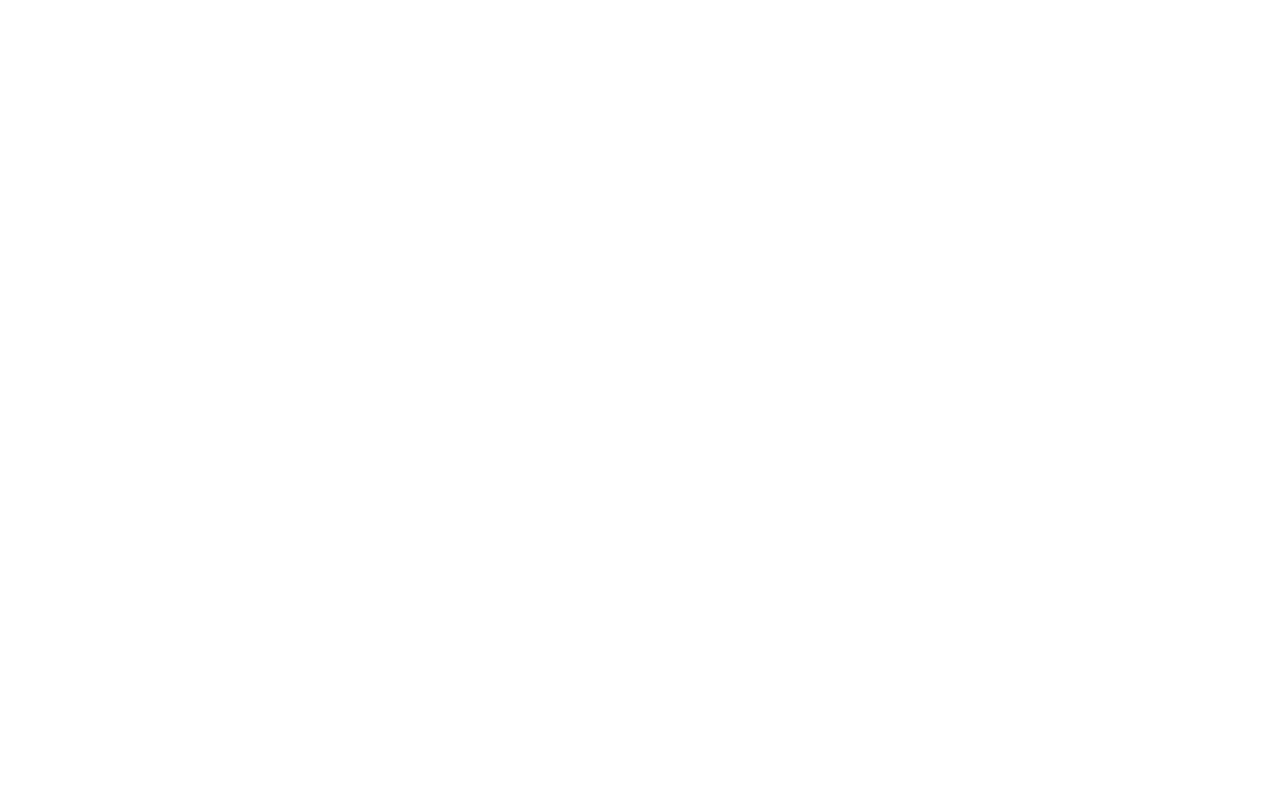
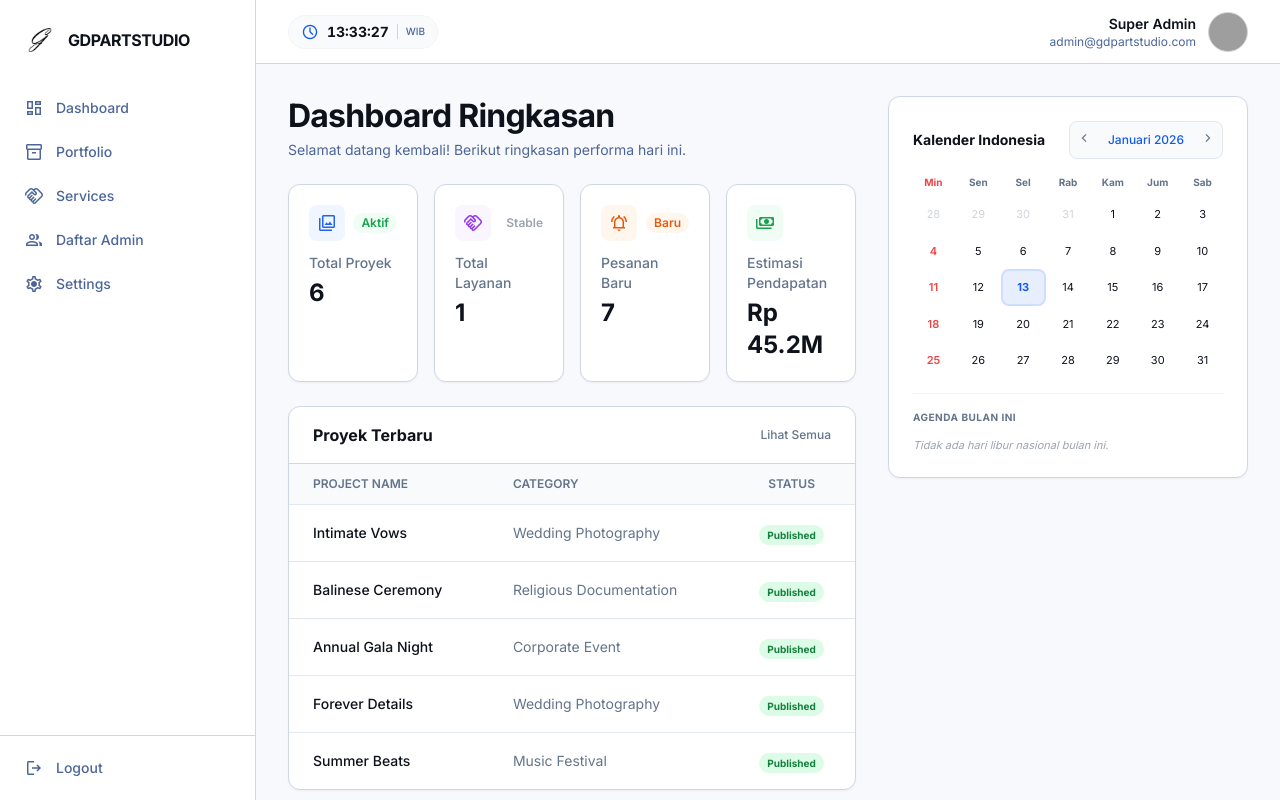
Before and after one commit to DanielWidhi/gdpartstudio-php, a PHP site: page /gdpartstudio/pages/admin/admindashboard.php in a window 1280 px wide. Before the commit the page is empty. Run offline with PHP 8.4, Linux system fonts and the light colour scheme; a user stored in the database is signed in; data comes from the database, SQL or seed files in the repository; tables that the repository leaves empty or names only in its code hold one stand-in row (values such as "Sample post"); some libraries are stand-ins or nearby versions; grey boxes are pictures that could not be loaded.

Commit message:
update admindashboard p.1

```diff
--- a/assets/components/admin/sidebar.php
+++ b/assets/components/admin/sidebar.php
@@ -14,7 +14,7 @@
     <nav class="flex flex-col gap-1 px-3 mt-2 flex-1">
 
         <!-- Dashboard (Placeholder) -->
-        <a href="#" class="flex items-center gap-3 px-3 py-2.5 rounded-lg hover:bg-[#f3f4f6] group transition-colors">
+        <a href="admindashboard.php" class="flex items-center gap-3 px-3 py-2.5 rounded-lg hover:bg-[#f3f4f6] group transition-colors">
             <span class="material-symbols-outlined text-[#4c669a] group-hover:text-[#0d121b]">dashboard</span>
             <span class="text-[#4c669a] text-sm font-medium group-hover:text-[#0d121b]">Dashboard</span>
         </a>
--- a/pages/admin/admindashboard.php
+++ b/pages/admin/admindashboard.php
@@ -0,0 +1,363 @@
+<?php
+session_start();
+include '../../db.php';
+
+// 1. CEK LOGIN
+if (!isset($_SESSION['admin_logged_in']) || $_SESSION['admin_logged_in'] !== true) {
+    header("Location: ../login.php");
+    exit;
+}
+
+// 2. HITUNG DATA
+$q_proj = mysqli_query($conn, "SELECT COUNT(*) as total FROM projects");
+$total_projects = mysqli_fetch_assoc($q_proj)['total'];
+
+$q_serv = mysqli_query($conn, "SELECT COUNT(*) as total FROM services");
+$total_services = mysqli_fetch_assoc($q_serv)['total'];
+
+$q_recent = mysqli_query($conn, "SELECT * FROM projects ORDER BY created_at DESC LIMIT 5");
+?>
+
+<!DOCTYPE html>
+<html class="light" lang="en">
+<head>
+    <meta charset="utf-8"/>
+    <meta content="width=device-width, initial-scale=1.0" name="viewport"/>
+    <title>GDPARTSTUDIO - Dashboard</title>
+
+    <link href="https://fonts.googleapis.com" rel="preconnect"/>
+    <link crossorigin="" href="https://fonts.gstatic.com" rel="preconnect"/>
+    <link href="https://fonts.googleapis.com/css2?family=Inter:wght@300;400;500;600;700&amp;display=swap" rel="stylesheet"/>
+    <link href="https://fonts.googleapis.com/css2?family=Material+Symbols+Outlined:wght,FILL@100..700,0..1&amp;display=swap" rel="stylesheet"/>
+    <script src="https://cdn.tailwindcss.com?plugins=forms,container-queries"></script>
+    <script id="tailwind-config">
+        tailwind.config = {
+            darkMode: "class",
+            theme: {
+                extend: {
+                    colors: {
+                        "primary": "#135bec",
+                        "primary-hover": "#0f4bc4",
+                        "background-light": "#f8f9fc",
+                        "background-dark": "#101622",
+                    },
+                    fontFamily: {
+                        "display": ["Inter", "sans-serif"]
+                    },
+                },
+            },
+        }
+    </script>
+    <style>
+        body { font-family: 'Inter', sans-serif; }
+        .material-symbols-outlined { font-size: 20px; font-variation-settings: 'FILL' 0; }
+        .material-symbols-outlined.fill { font-variation-settings: 'FILL' 1; }
+        ::-webkit-scrollbar { width: 6px; }
+        ::-webkit-scrollbar-track { background: transparent; }
+        ::-webkit-scrollbar-thumb { background: #cbd5e1; border-radius: 10px; }
+    </style>
+</head>
+<body class="bg-background-light text-[#0d121b] flex h-screen overflow-hidden">
+
+    <!-- 1. SIDEBAR -->
+    <?php
+        $currentPage = 'dashboard';
+        include '../../assets/components/admin/sidebar.php';
+    ?>
+
+    <!-- 2. MOBILE HEADER -->
+    <?php include '../../assets/components/admin/mobile_header.php'; ?>
+
+    <!-- MAIN CONTENT -->
+    <main class="flex-1 flex flex-col h-full overflow-hidden relative md:ml-0 mt-14 md:mt-0">
+
+        <!-- HEADER -->
+        <header class="h-16 bg-white border-b border-[#cfd7e7] flex items-center justify-between px-8 shrink-0">
+            <div class="flex items-center gap-4">
+                <div class="flex items-center gap-2 px-3 py-1.5 bg-gray-50 rounded-full border border-gray-100">
+                    <span class="material-symbols-outlined text-primary text-[18px]">schedule</span>
+                    <span class="text-sm font-bold text-[#0d121b] tabular-nums" id="clock">00:00:00</span>
+                    <span class="text-[10px] font-medium text-[#4c669a] border-l border-gray-300 pl-2 uppercase">WIB</span>
+                </div>
+            </div>
+            <div class="flex items-center gap-3">
+                <div class="text-right hidden sm:block">
+                    <p class="text-sm font-semibold text-[#0d121b]"><?= $_SESSION['admin_name'] ?? 'Admin' ?></p>
+                    <p class="text-xs text-[#4c669a]"><?= $_SESSION['admin_email'] ?? 'admin@gdpartstudio.com' ?></p>
+                </div>
+                <div class="w-10 h-10 rounded-full bg-gray-200 bg-cover bg-center border border-gray-300" style="background-image: url('../../assets/images/user-placeholder.jpg');"></div>
+            </div>
+        </header>
+
+        <!-- CONTENT -->
+        <div class="flex-1 overflow-y-auto bg-background-light p-4 md:p-8">
+            <div class="max-w-[1400px] mx-auto">
+                <div class="flex flex-col lg:flex-row gap-8">
+
+                    <!-- LEFT COLUMN -->
+                    <div class="flex-1 flex flex-col gap-6">
+                        <div class="flex flex-col md:flex-row md:items-end justify-between gap-4">
+                            <div>
+                                <h2 class="text-[#0d121b] text-[32px] font-bold leading-tight tracking-tight">Dashboard Ringkasan</h2>
+                                <p class="text-[#4c669a] text-sm font-normal mt-1">Selamat datang kembali! Berikut ringkasan performa hari ini.</p>
+                            </div>
+                        </div>
+
+                        <!-- Cards -->
+                        <div class="grid grid-cols-1 sm:grid-cols-2 xl:grid-cols-4 gap-4">
+                            <div class="bg-white p-5 rounded-xl border border-[#cfd7e7] shadow-sm flex flex-col gap-1">
+                                <div class="flex items-center justify-between mb-2">
+                                    <span class="p-2 bg-blue-50 text-blue-600 rounded-lg material-symbols-outlined">photo_library</span>
+                                    <span class="text-xs font-semibold text-green-600 bg-green-50 px-2 py-0.5 rounded-full">Aktif</span>
+                                </div>
+                                <p class="text-[#64748b] text-sm font-medium">Total Proyek</p>
+                                <h3 class="text-[#0d121b] text-2xl font-bold"><?= $total_projects ?></h3>
+                            </div>
+                            <div class="bg-white p-5 rounded-xl border border-[#cfd7e7] shadow-sm flex flex-col gap-1">
+                                <div class="flex items-center justify-between mb-2">
+                                    <span class="p-2 bg-purple-50 text-purple-600 rounded-lg material-symbols-outlined">handshake</span>
+                                    <span class="text-xs font-semibold text-gray-400">Stable</span>
+                                </div>
+                                <p class="text-[#64748b] text-sm font-medium">Total Layanan</p>
+                                <h3 class="text-[#0d121b] text-2xl font-bold"><?= $total_services ?></h3>
+                            </div>
+                            <!-- Static dummy for now -->
+                            <div class="bg-white p-5 rounded-xl border border-[#cfd7e7] shadow-sm flex flex-col gap-1">
+                                <div class="flex items-center justify-between mb-2">
+                                    <span class="p-2 bg-orange-50 text-orange-600 rounded-lg material-symbols-outlined">notifications_active</span>
+                                    <span class="text-xs font-semibold text-orange-600 bg-orange-50 px-2 py-0.5 rounded-full">Baru</span>
+                                </div>
+                                <p class="text-[#64748b] text-sm font-medium">Pesanan Baru</p>
+                                <h3 class="text-[#0d121b] text-2xl font-bold">7</h3>
+                            </div>
+                            <div class="bg-white p-5 rounded-xl border border-[#cfd7e7] shadow-sm flex flex-col gap-1">
+                                <div class="flex items-center justify-between mb-2">
+                                    <span class="p-2 bg-green-50 text-green-600 rounded-lg material-symbols-outlined">payments</span>
+                                </div>
+                                <p class="text-[#64748b] text-sm font-medium">Estimasi Pendapatan</p>
+                                <h3 class="text-[#0d121b] text-2xl font-bold">Rp 45.2M</h3>
+                            </div>
+                        </div>
+
+                        <!-- Table -->
+                        <div class="bg-white border border-[#cfd7e7] rounded-xl shadow-sm overflow-hidden">
+                            <div class="px-6 py-4 border-b border-[#cfd7e7] flex items-center justify-between">
+                                <h4 class="text-base font-bold text-[#0d121b]">Proyek Terbaru</h4>
+                                <a href="admin_portfolio.php" class="text-xs font-medium text-[#64748b] hover:text-[#0d121b]">Lihat Semua</a>
+                            </div>
+                            <div class="overflow-x-auto">
+                                <table class="w-full text-left border-collapse">
+                                    <thead>
+                                        <tr class="bg-[#f8fafc] border-b border-[#e2e8f0]">
+                                            <th class="px-6 py-3 text-xs font-semibold text-[#64748b] uppercase">Project Name</th>
+                                            <th class="px-6 py-3 text-xs font-semibold text-[#64748b] uppercase">Category</th>
+                                            <th class="px-6 py-3 text-xs font-semibold text-[#64748b] uppercase text-center">Status</th>
+                                        </tr>
+                                    </thead>
+                                    <tbody class="divide-y divide-[#e2e8f0]">
+                                        <?php if(mysqli_num_rows($q_recent) > 0): ?>
+                                            <?php while($row = mysqli_fetch_assoc($q_recent)): ?>
+                                            <tr class="hover:bg-[#f8fafc]">
+                                                <td class="px-6 py-4 text-sm font-medium text-[#0d121b]"><?= $row['title'] ?></td>
+                                                <td class="px-6 py-4 text-sm text-[#64748b]"><?= $row['category_display'] ?></td>
+                                                <td class="px-6 py-4 text-center">
+                                                    <span class="px-2 py-1 rounded-full text-[10px] font-bold <?= $row['status'] == 'Published' ? 'bg-green-100 text-green-700' : 'bg-gray-100 text-gray-600' ?>">
+                                                        <?= $row['status'] ?>
+                                                    </span>
+                                                </td>
+                                            </tr>
+                                            <?php endwhile; ?>
+                                        <?php else: ?>
+                                            <tr><td colspan="3" class="px-6 py-4 text-center text-sm text-gray-500">Belum ada proyek.</td></tr>
+                                        <?php endif; ?>
+                                    </tbody>
+                                </table>
+                            </div>
+                        </div>
+                    </div>
+
+                    <!-- RIGHT COLUMN (Calendar) -->
+                    <div class="w-full lg:w-[360px] flex flex-col gap-6 shrink-0">
+
+                        <!-- DYNAMIC CALENDAR WIDGET -->
+                        <div class="bg-white rounded-xl border border-[#cfd7e7] shadow-sm p-6">
+
+                            <!-- Calendar Header (Month Navigation) -->
+                            <div class="flex items-center justify-between mb-4">
+                                <h4 class="text-sm font-bold text-[#0d121b]">Kalender Indonesia</h4>
+                                <div class="flex items-center gap-1 bg-gray-50 rounded-lg p-0.5 border border-[#e2e8f0]">
+                                    <button id="prevMonth" class="p-1 hover:bg-white hover:shadow-sm rounded transition text-[#64748b]">
+                                        <span class="material-symbols-outlined text-[16px]">chevron_left</span>
+                                    </button>
+                                    <span id="currentMonthYear" class="text-xs font-medium text-primary px-2 min-w-[90px] text-center select-none">...</span>
+                                    <button id="nextMonth" class="p-1 hover:bg-white hover:shadow-sm rounded transition text-[#64748b]">
+                                        <span class="material-symbols-outlined text-[16px]">chevron_right</span>
+                                    </button>
+                                </div>
+                            </div>
+
+                            <!-- Calendar Grid Header -->
+                            <div class="grid grid-cols-7 gap-1 mb-2">
+                                <div class="text-[10px] font-bold text-red-500 text-center">Min</div>
+                                <div class="text-[10px] font-bold text-[#64748b] text-center">Sen</div>
+                                <div class="text-[10px] font-bold text-[#64748b] text-center">Sel</div>
+                                <div class="text-[10px] font-bold text-[#64748b] text-center">Rab</div>
+                                <div class="text-[10px] font-bold text-[#64748b] text-center">Kam</div>
+                                <div class="text-[10px] font-bold text-[#64748b] text-center">Jum</div>
+                                <div class="text-[10px] font-bold text-[#64748b] text-center">Sab</div>
+                            </div>
+
+                            <!-- Calendar Days Container -->
+                            <div id="calendar-grid" class="grid grid-cols-7 gap-1 mb-4">
+                                <!-- Days will be injected here by JS -->
+                            </div>
+
+                            <!-- Holiday List -->
+                            <div class="space-y-3 mt-4 pt-4 border-t border-gray-100 max-h-[200px] overflow-y-auto custom-scrollbar" id="holiday-list">
+                                <p class="text-xs text-center text-gray-400">Memuat hari libur...</p>
+                            </div>
+                        </div>
+
+                    </div>
+                </div>
+            </div>
+        </div>
+    </main>
+
+    <!-- SCRIPT CLOCK & CALENDAR -->
+    <script>
+        // --- JAM DIGITAL ---
+        function updateClock() {
+            const now = new Date();
+            const timeString = now.toLocaleTimeString('id-ID', { hour: '2-digit', minute: '2-digit', second: '2-digit' }).replace(/\./g, ':');
+            document.getElementById('clock').textContent = timeString;
+        }
+        setInterval(updateClock, 1000);
+        updateClock();
+
+        // --- KALENDER GLOBAL DINAMIS ---
+        let currDate = new Date();
+        let currYear = currDate.getFullYear();
+        let currMonth = currDate.getMonth();
+        let globalHolidays = [];
+
+        const monthNames = ["Januari", "Februari", "Maret", "April", "Mei", "Juni", "Juli", "Agustus", "September", "Oktober", "November", "Desember"];
+
+        // Fetch Hari Libur dari API (Nager.Date)
+        async function fetchHolidays(year) {
+            try {
+                // Menggunakan API publik nager.at untuk Indonesia (ID)
+                const response = await fetch(`https://date.nager.at/api/v3/PublicHolidays/${year}/ID`);
+                if (!response.ok) throw new Error('Gagal mengambil data libur');
+                globalHolidays = await response.json();
+                renderCalendar(); // Render ulang setelah data dapat
+            } catch (error) {
+                console.error("Error fetching holidays:", error);
+                document.getElementById('holiday-list').innerHTML = '<p class="text-xs text-center text-red-400">Gagal memuat libur.</p>';
+                renderCalendar(); // Tetap render kalender meski tanpa libur
+            }
+        }
+
+        // Render Kalender
+        function renderCalendar() {
+            const firstDayOfMonth = new Date(currYear, currMonth, 1).getDay(); // 0 = Minggu
+            const lastDateOfMonth = new Date(currYear, currMonth + 1, 0).getDate();
+            const lastDayOfLastMonth = new Date(currYear, currMonth, 0).getDate();
+
+            let days = "";
+            const calendarGrid = document.getElementById("calendar-grid");
+            const currentMonthYear = document.getElementById("currentMonthYear");
+            const holidayListEl = document.getElementById("holiday-list");
+
+            currentMonthYear.textContent = `${monthNames[currMonth]} ${currYear}`;
+
+            // List libur bulan ini untuk ditampilkan di bawah
+            let holidaysThisMonth = [];
+
+            // Tanggal bulan lalu (abu-abu)
+            for (let i = firstDayOfMonth; i > 0; i--) {
+                days += `<div class="text-[11px] text-gray-300 text-center py-2">${lastDayOfLastMonth - i + 1}</div>`;
+            }
+
+            // Tanggal bulan ini
+            for (let i = 1; i <= lastDateOfMonth; i++) {
+                let isToday = i === new Date().getDate() && currMonth === new Date().getMonth() && currYear === new Date().getFullYear() ? "bg-primary/10 text-primary font-bold ring-2 ring-primary/20" : "text-[#0d121b] hover:bg-gray-50";
+
+                // Cek Hari Libur
+                let dateStr = `${currYear}-${String(currMonth + 1).padStart(2, '0')}-${String(i).padStart(2, '0')}`;
+                let holiday = globalHolidays.find(h => h.date === dateStr);
+                let dayOfWeek = new Date(currYear, currMonth, i).getDay();
+
+                let textColorClass = "";
+                // Jika Minggu (0), warnai merah
+                if (dayOfWeek === 0) {
+                    textColorClass = "text-red-500 font-semibold";
+                }
+
+                // Jika Libur Nasional
+                if (holiday) {
+                    isToday += " bg-red-50 border border-red-200"; // Highlight merah muda
+                    textColorClass = "text-red-600 font-bold";
+                    holidaysThisMonth.push(holiday);
+                }
+
+                days += `<div class="text-[11px] text-center py-2 rounded-md cursor-pointer ${isToday} ${textColorClass}" title="${holiday ? holiday.localName : ''}">${i}</div>`;
+            }
+
+            calendarGrid.innerHTML = days;
+
+            // Render List Libur di Bawah Kalender
+            let holidayHTML = `<h5 class="text-[10px] font-bold text-[#64748b] uppercase tracking-wider mb-2">Agenda Bulan Ini</h5>`;
+
+            if (holidaysThisMonth.length > 0) {
+                holidaysThisMonth.forEach(h => {
+                    // Format tanggal indonesia: 17 Agustus
+                    let d = new Date(h.date);
+                    let day = d.getDate();
+                    let month = monthNames[d.getMonth()];
+
+                    holidayHTML += `
+                    <div class="flex items-start gap-3">
+                        <div class="w-1.5 h-1.5 rounded-full bg-red-500 mt-1.5 shrink-0"></div>
+                        <div>
+                            <p class="text-[11px] font-bold text-[#0d121b]">${day} ${month}: ${h.localName}</p>
+                            <p class="text-[10px] text-[#64748b]">Hari Libur Nasional</p>
+                        </div>
+                    </div>`;
+                });
+            } else {
+                holidayHTML += `<p class="text-[11px] text-gray-400 italic">Tidak ada hari libur nasional bulan ini.</p>`;
+            }
+            holidayListEl.innerHTML = holidayHTML;
+        }
+
+        // Event Listeners Navigasi Bulan
+        document.getElementById('prevMonth').addEventListener('click', () => {
+            currMonth--;
+            if (currMonth < 0) {
+                currMonth = 11;
+                currYear--;
+                fetchHolidays(currYear); // Fetch ulang jika tahun berubah
+            } else {
+                renderCalendar();
+            }
+        });
+
+        document.getElementById('nextMonth').addEventListener('click', () => {
+            currMonth++;
+            if (currMonth > 11) {
+                currMonth = 0;
+                currYear++;
+                fetchHolidays(currYear); // Fetch ulang jika tahun berubah
+            } else {
+                renderCalendar();
+            }
+        });
+
+        // Init Load
+        fetchHolidays(currYear);
+
+    </script>
+
+</body>
+</html>
```
